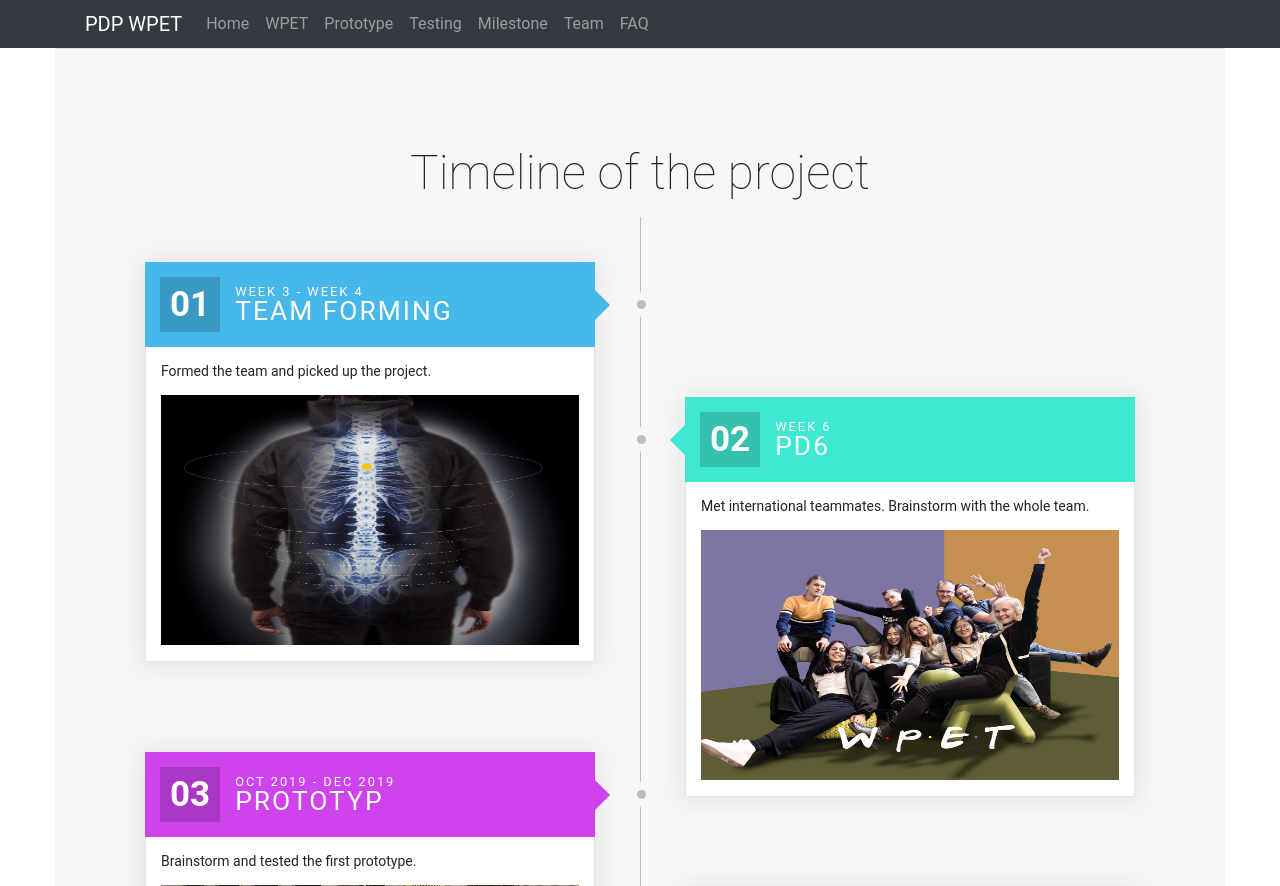
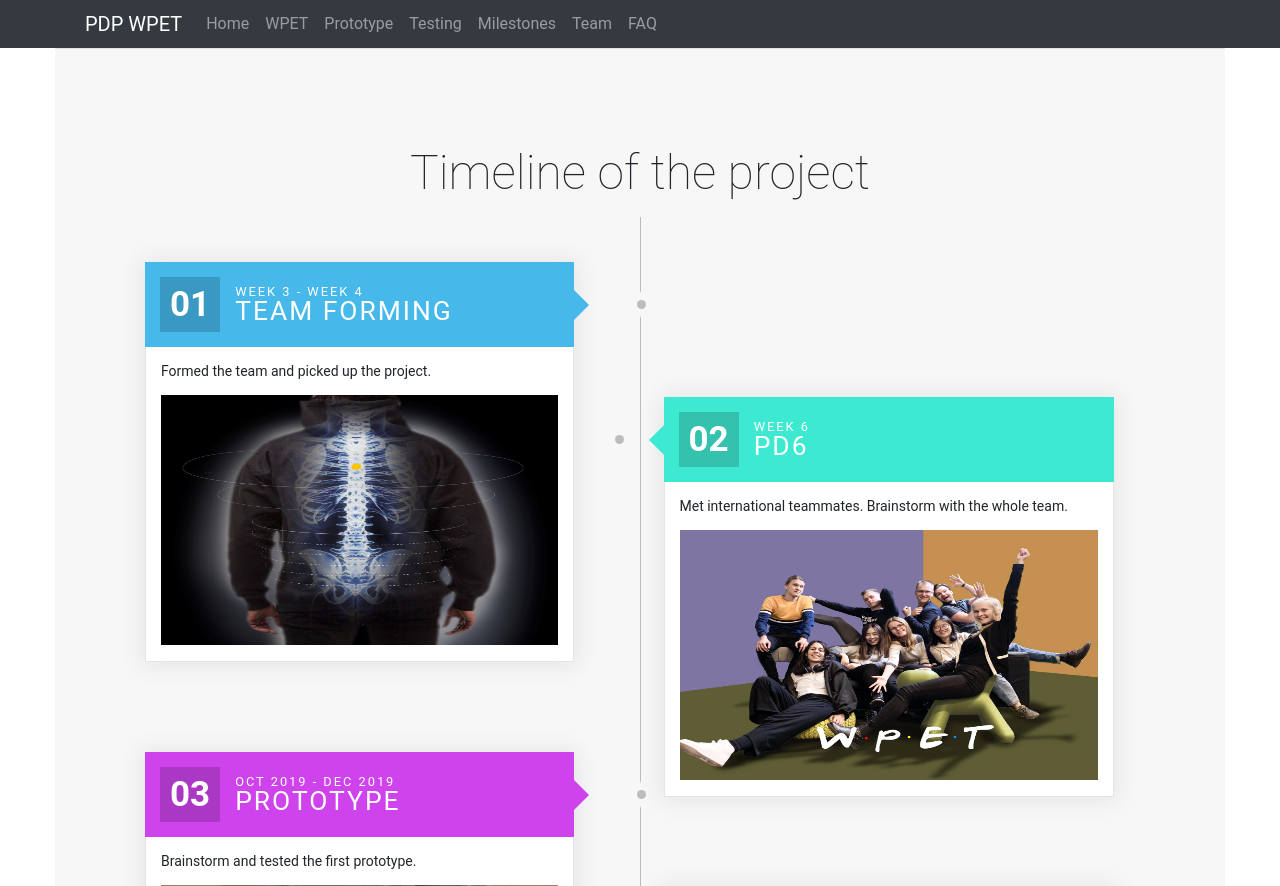
Before and after one commit to chenl9/WPET, a Django app: page /milestone/ in a window 1280 px wide. Shown: the top 886 px of the page. Run offline with Django 3.2, Linux system fonts and the light colour scheme; some libraries are stand-ins or nearby versions.

Commit message:
fixed bugs

```diff
--- a/WPET/templates/WPET/base.html
+++ b/WPET/templates/WPET/base.html
@@ -37,7 +37,7 @@
               <a class="nav-link" href="{% url 'website:testing' %}">Testing</a>
             </li>
             <li class="nav-item">
-              <a class="nav-link" href="{% url 'website:milestone' %}">Milestone</a>
+              <a class="nav-link" href="{% url 'website:milestone' %}">Milestones</a>
             </li>
             <li class="nav-item">
               <a class="nav-link" href="{% url 'website:team' %}">Team</a>
--- a/website/templates/website/milestone.html
+++ b/website/templates/website/milestone.html
@@ -43,11 +43,11 @@
 				<div class="number-box">
 					<span>03</span>
 				</div>
-				<h2><span class="small">Oct 2019 - Dec 2019 </span>Prototyp</h2>
+				<h2><span class="small">Oct 2019 - Dec 2019 </span>Prototype</h2>
 			</div>
 			<div class="body">
 				<p>Brainstorm and tested the first prototype.</p>
-				<img src="../../static/brainstorming.jpg" alt="brainstroming" style="max-height:250px">
+        <img src="../../static/first_prototype1.jpg" alt="prototype" style="max-height:250px">
 			</div>
 		</div>
 
@@ -73,7 +73,7 @@
 			</div>
 			<div class="body">
 				<p>Rami presented the project in DF.</p>
-				<img src="../../static/first_prototype1.jpg" alt="halfway_show" style="max-height:250px">
+				<img src="../../static/halfwayshow.jpg" alt="halfway_show" style="max-height:250px">
 			</div>
 		</div>
 
```
Also changed, not shown: website/templates/website/teaminfo.html (+20 -2 lines), website/templates/website/testing.html (+4 -3 lines), website/static/halfwayshow.jpg (added), website/static/team/20191015-IMG_1677.png (deleted), website/static/team/pawel.png (added), 1 other file.
